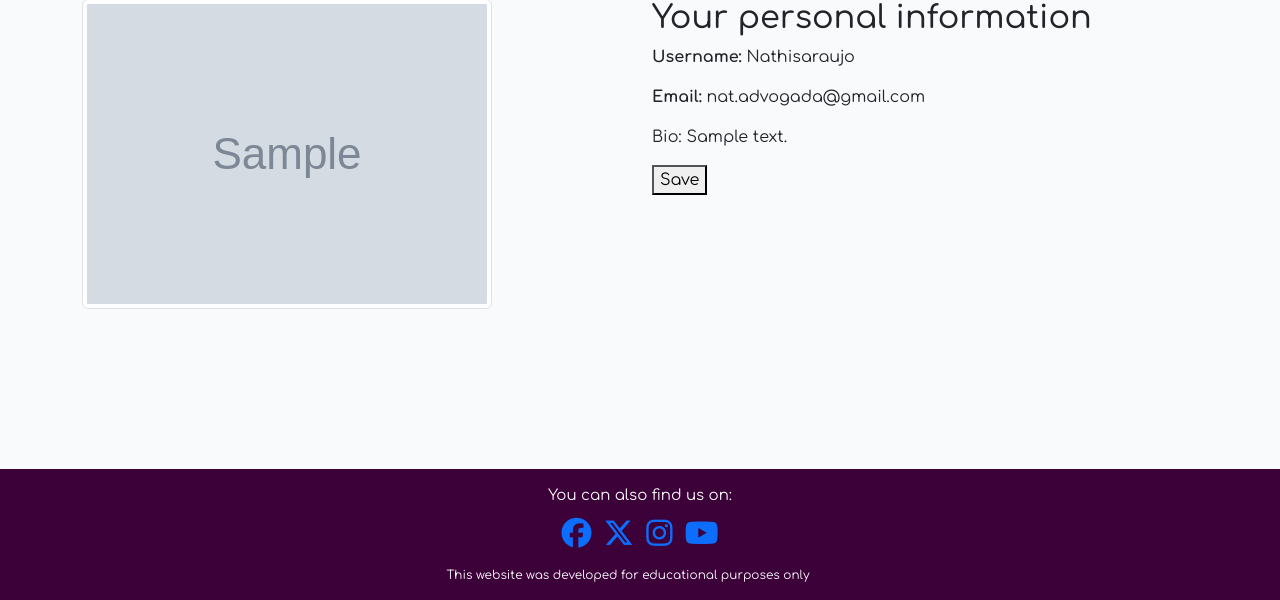
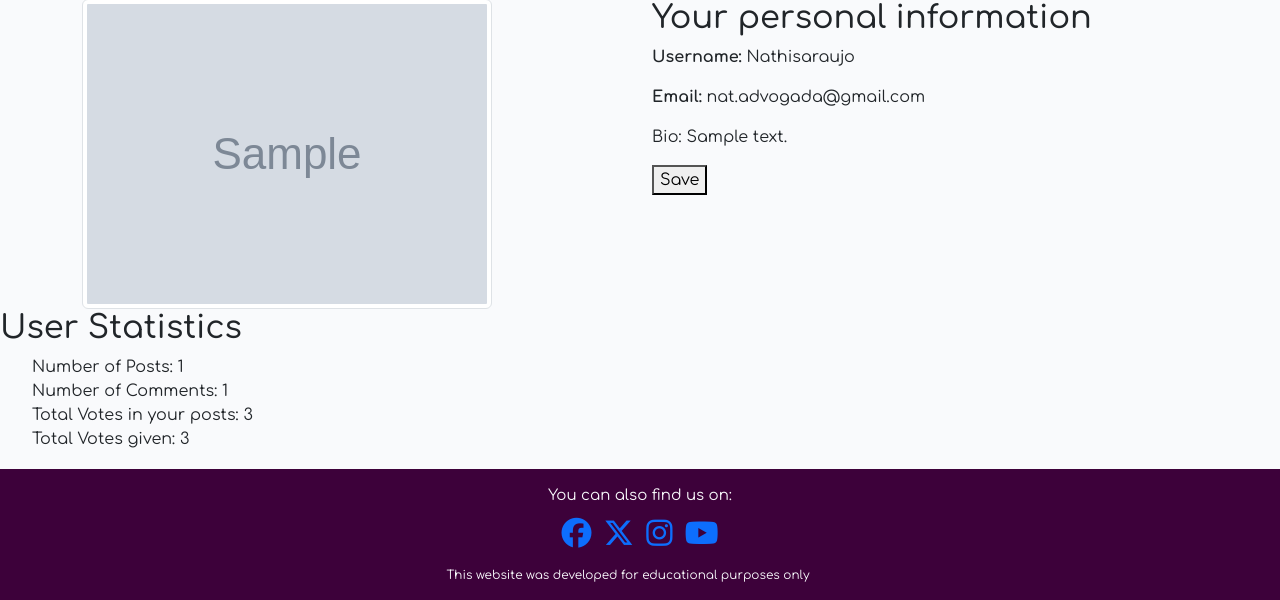
Before and after one commit to Nathisaraujo/project4, a Django app: a page that uses templates/profile.html in a window 1280 px wide. Shown: the part 200-800 px from the top of the page. Run offline with Django 4.2, Linux system fonts and the light colour scheme; a user stored in the database is signed in; data comes from the database, SQL or seed files in the repository; tables that the repository leaves empty hold one stand-in row (values such as "Sample post"); grey boxes marked "Sample" are stand-in pictures; some libraries are stand-ins or nearby versions.

Commit message:
added post, comment and votes count on user profile

```diff
--- a/profiles/views.py
+++ b/profiles/views.py
@@ -3,6 +3,7 @@ from django.contrib import messages
 from django.contrib.auth.decorators import login_required
 from .models import UserProfile
 from django.contrib.auth.models import User
+from django.db.models import Sum
 #imports da colega
 from django.views import generic, View
 from django.http import HttpResponseRedirect
@@ -20,9 +21,24 @@ from django.utils.text import slugify
 @login_required
 def profile(request, username):
     user_profile = get_object_or_404(UserProfile, user__username=username)
+    post_count = Post.objects.filter(author=user_profile.user).count()
+    comment_count = Comment.objects.filter(author=user_profile.user).count()
+
+    user_posts = Post.objects.filter(author=user_profile.user)
+    total_votes = user_posts.aggregate(
+        total_votes=Sum('like_count') + Sum('silly_count') + Sum('more_count')
+    )['total_votes'] or 0
+
+    user_total_votes = request.user.liked_posts.aggregate(
+        total_votes=Sum('like_count') + Sum('silly_count') + Sum('more_count')
+    )['total_votes'] or 0
 
     context = {
         'user_profile': user_profile,
+        'post_count': post_count,
+        'comment_count': comment_count,
+        'total_votes': total_votes,
+        'user_total_votes': user_total_votes,
     }
     return render(request, 'profile.html', context)
 
--- a/templates/profile.html
+++ b/templates/profile.html
@@ -17,7 +17,6 @@
         <li class="nav-item dropdown">
             <a class="nav-link dropdown-toggle" data-bs-toggle="dropdown" href="#" role="button" aria-expanded="false">Profile</a>
             <ul class="dropdown-menu">
-              <li><a class="dropdown-item" href="#">Personal information</a></li>
               <li><a class="dropdown-item" href="#">Edit personal information</a></li>
             </ul>
         </li>
@@ -49,6 +48,16 @@
     </div>
 
 
+    <h2>User Statistics</h2>
+    <ul>
+        <li>Number of Posts: {{ post_count }}</li>
+        <li>Number of Comments: {{ comment_count }}</li>
+        <li>Total Votes in your posts: {{ total_votes }}</li>
+        <li>Total Votes given: {{ user_total_votes }}</li>
+
+
+    </ul>
+
 
 </main>
 {% endblock content %}
```
